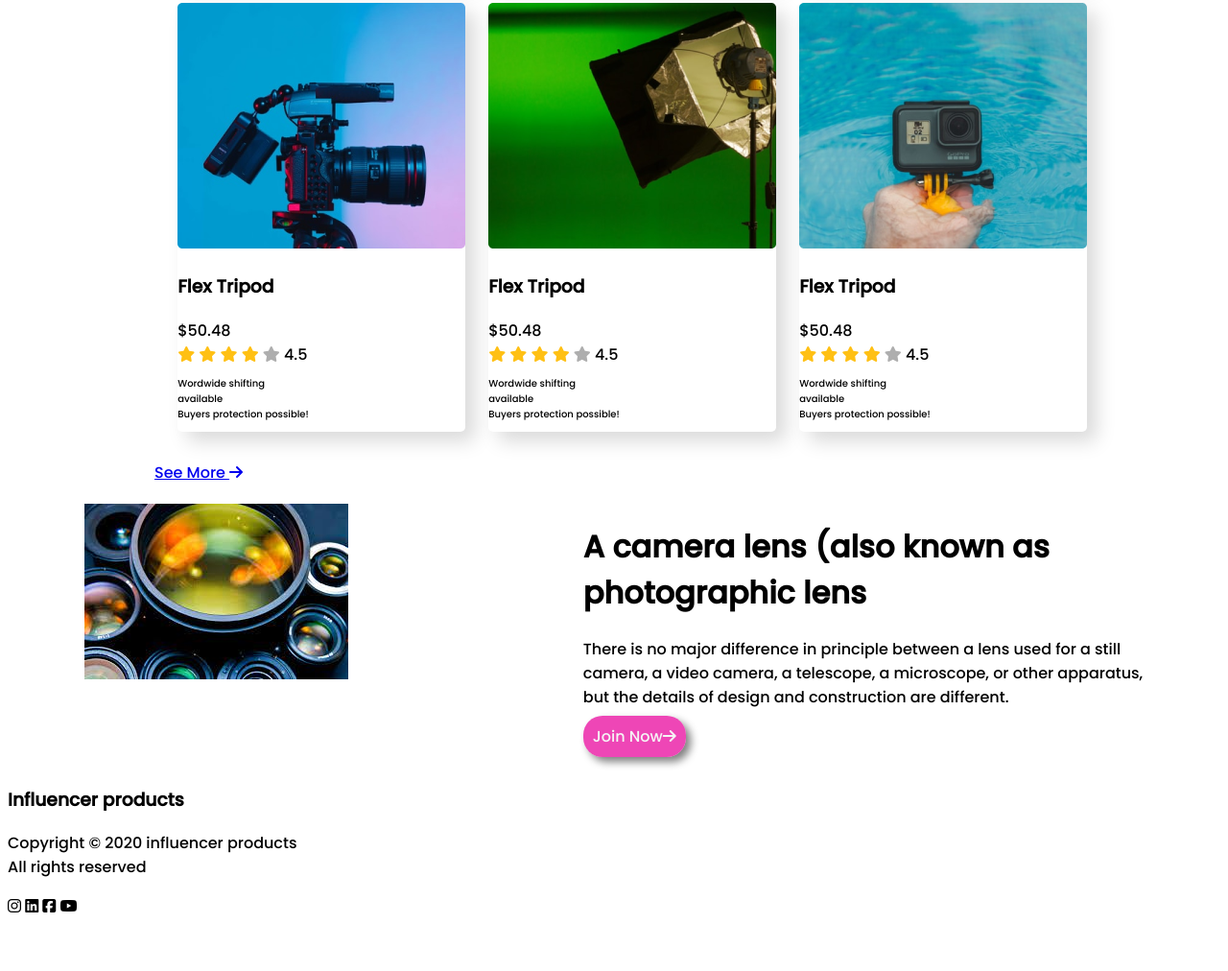
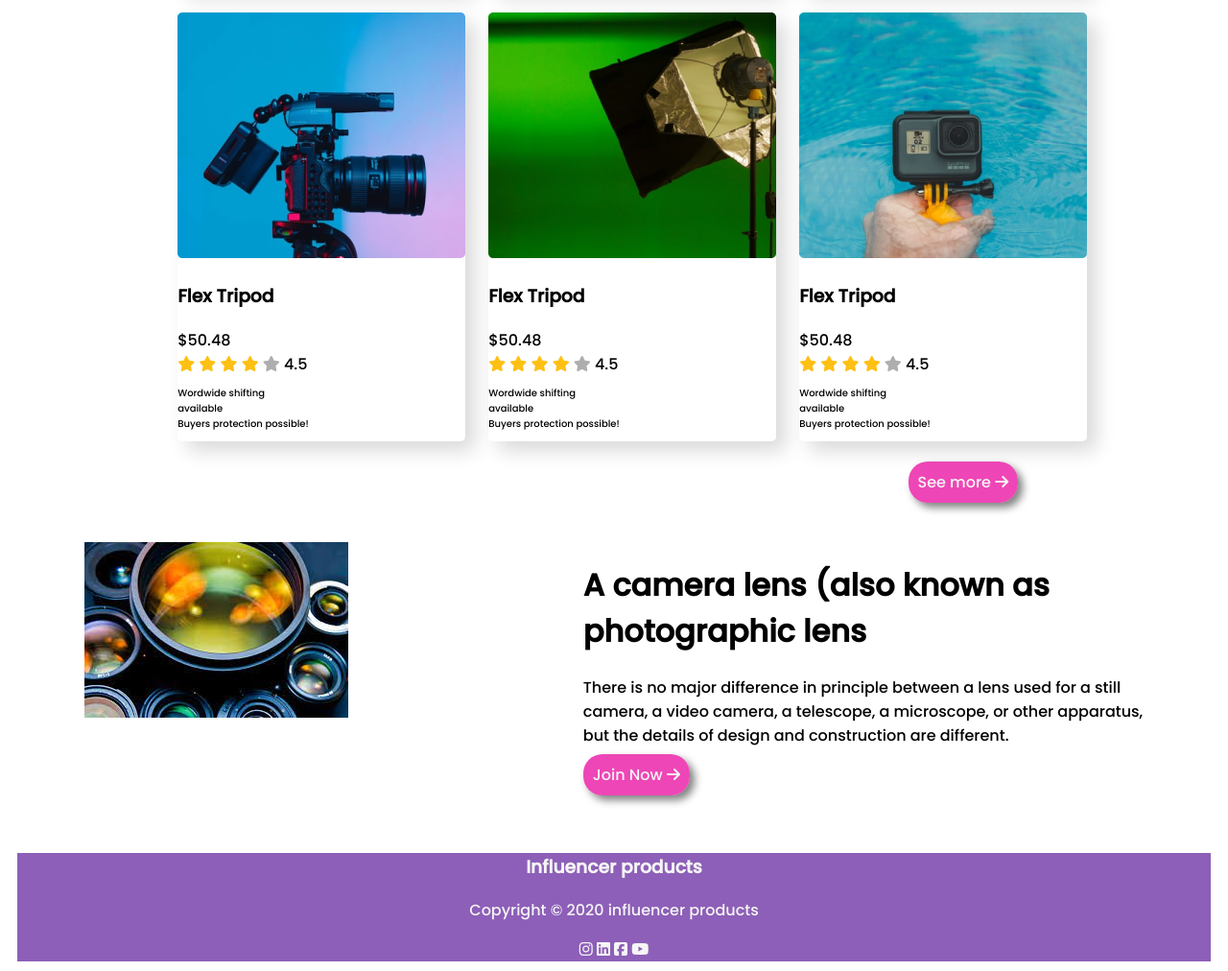
Before and after one commit to MRIMON250/assignment-two, a plain HTML site: page index.html in a window 1280 px wide. Shown: the part 1786-2798 px from the top of the page at 96% size. Before the commit the page ends 2751 px from the top, so only its background shows below. Drawn offline with Linux system fonts and the light colour scheme.

Commit message:
laoute don

```diff
--- a/index.html
+++ b/index.html
@@ -313,7 +313,7 @@
             </div>
 
         </div>
-       <div class="see-more-icon"> <a href="#">See More <i class="fas fa-arrow-right"></i> </a></div>
+        <div class="gadget-bootun"><a href="#">See more <i class="fas fa-arrow-right"></i></a></div>
     </section>
     <div class="lens-section">
         <div class="lens-img">
@@ -322,21 +322,20 @@
         <div class="lens-text">
             <h1>A camera lens (also known as photographic lens</h1>
             <p>There is no major difference in principle between a lens used for a still camera, a video camera, a telescope, a microscope, or other apparatus, but the details of design and construction are different.</p>
-            <a href="#">Join Now<i class="fas fa-arrow-right"></i></a>
+            <a href="#">Join Now <i class="fas fa-arrow-right"></i></a>
         </div>
 
     </div>
 </main>
-<footer>
+ <footer class="end">
         <h3>Influencer products</h3>
-    <p>Copyright © 2020  influencer products <br>
-    All rights reserved</p>
-    <div class="icons">
+        <p>Copyright © 2020 influencer products</p>
+        <!-- <div class="icons"> -->
            <i class="fab fa-instagram"></i>
            <i class="fab fa-linkedin"></i>
            <i class="fab fa-facebook-square"></i>
            <i class="fab fa-youtube"></i>
-</div>
+
  </footer>
 </body>
 </html>
--- a/style.css
+++ b/style.css
@@ -7,7 +7,7 @@ body{
     font-family: 'Poppins', sans-serif;
 
 }
-
+ /* nav section  */
 nav > ul{
     display: flex;
     justify-content: end;
@@ -26,7 +26,7 @@ li a{
     text-decoration: none;
     color: black;
 }
-
+/* main section  */
 main{
     display: flex;
     flex-direction: column;
@@ -65,6 +65,7 @@ main{
  /* logos style  */
  .logo-section{
      display: flex;
+     margin-top: 10px;
  }
  .logo{
      margin-left: 20px;
@@ -128,6 +129,19 @@ main{
 .course-info p{
     font-size: 10px;
 }
+.gadget-bootun{
+    margin-bottom: 30px;
+}
+.gadget-bootun a{
+    text-decoration: none;
+    margin-left: 82%;
+    background-color:#e90c9fc2;
+     color:whitesmoke;
+     padding: 10px;
+     border-radius: 20px;
+     box-shadow: 5px 5px 9px gray;
+
+}
 
 /*------------------
  lens section ---
@@ -135,6 +149,7 @@ main{
 .lens-section{
     display: flex;
     margin: 20px;
+    margin-bottom: 50px;
 }
 .lens-img{
     margin-left: 60px;
@@ -153,13 +168,12 @@ main{
      border-radius: 20px;
      box-shadow: 5px 5px 9px gray;
     }
+
+
+/* footer section  */
+.end{
+    margin: 10px;
+    text-align: center;
+    background-color: rgb(141, 95, 184);
+    color: whitesmoke;
 }
-/* footer section  */
-footer{
-    height:150px;
-    text-align: center;
-    padding-top: 20px;
-    background: #060116d2;
-    color: whitesmoke;
-
-}
```
Lines whose indentation alone changed are shown as unchanged.
